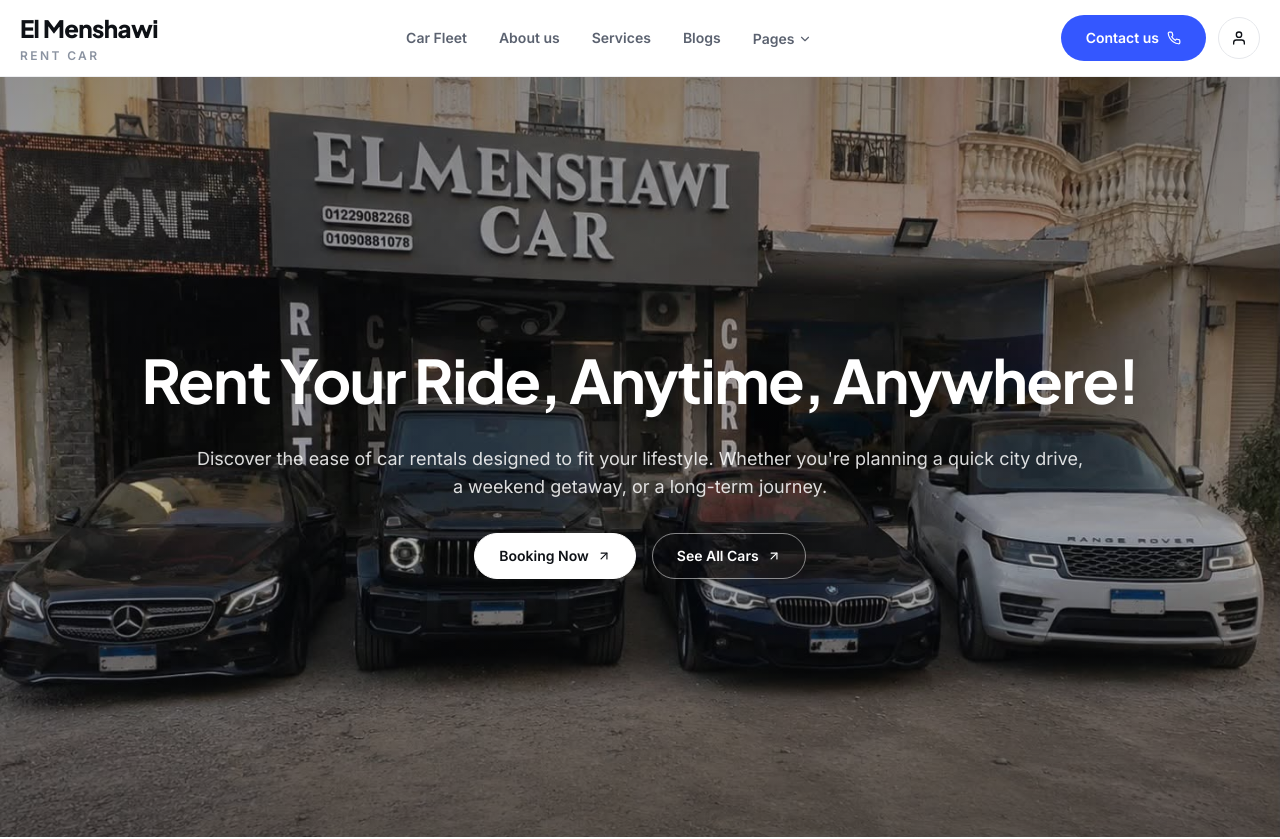
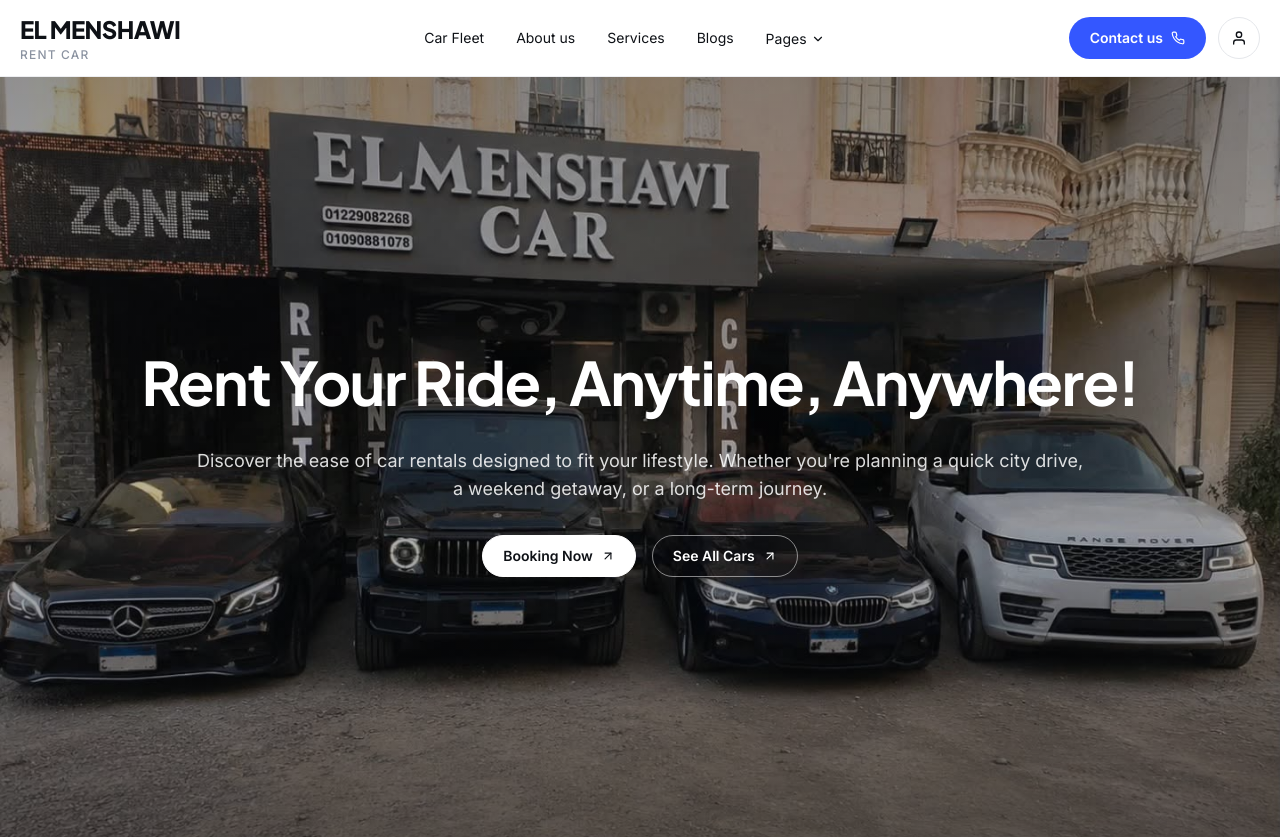
Before and after one commit to launchyeg/landing-page-el-menshawi-rent-car, a React (Vite) app: page / in a window 1280 px wide. Shown: the top 839 px of the page. Built offline with nearby package versions, Linux system fonts and the light colour scheme.

Commit message:
edit hero and navbar

```diff
--- a/src/components/layout/Brand.jsx
+++ b/src/components/layout/Brand.jsx
@@ -6,14 +6,14 @@
   return (
     <a href={href} className="inline-flex flex-col leading-none">
       <span
-        className={`font-heading text-xl font-extrabold tracking-tight sm:text-2xl ${
+        className={`font-heading text-xl font-extrabold tracking-tight sm:text-2xl uppercase ${
           isDark ? "text-white" : "text-ink"
         }`}
       >
         {name}
       </span>
       <span
-        className={`mt-1 text-xs font-semibold tracking-[0.2em] uppercase ${
+        className={`mt-0.5 text-xs font-medium tracking-[0.1em] uppercase ${
           isDark ? "text-white/50" : "text-ink-faint"
         }`}
       >
--- a/src/components/layout/Navbar.jsx
+++ b/src/components/layout/Navbar.jsx
@@ -16,7 +16,7 @@
 
   return (
     <motion.header
-      className="sticky top-0 z-[100] border-b border-border-soft bg-white/90 backdrop-blur-md"
+      className="sticky top-0 z-[100] border-b border-border-soft bg-white"
       initial={{ y: -24, opacity: 0 }}
       animate={{ y: 0, opacity: 1 }}
       transition={{ duration: 0.5, ease: [0.16, 1, 0.3, 1] }}
@@ -38,7 +38,7 @@
               >
                 <button
                   type="button"
-                  className="inline-flex items-center gap-1 text-sm font-semibold text-ink-soft transition-colors hover:text-ink"
+                  className="inline-flex items-center gap-1 text-sm font-normal text-ink transition-colors hover:text-primary"
                   aria-expanded={openDropdown === link.label}
                 >
                   {link.label}
@@ -57,7 +57,7 @@
                         <li key={item.label}>
                           <a
                             href={item.href}
-                            className="block rounded-lg px-3 py-2 text-sm font-medium whitespace-nowrap text-ink-soft hover:bg-surface-alt hover:text-ink"
+                            className="block rounded-lg px-3 py-2 text-sm font-normal whitespace-nowrap text-ink hover:bg-surface-alt hover:text-primary"
                           >
                             {item.label}
                           </a>
@@ -71,7 +71,7 @@
               <a
                 key={link.label}
                 href={link.href}
-                className="text-sm font-semibold text-ink-soft transition-colors hover:text-ink"
+                className="text-sm font-normal text-ink transition-colors hover:text-primary"
               >
                 {link.label}
               </a>
@@ -89,14 +89,16 @@
           </a>
           <button
             type="button"
-            className="hidden h-10.5 w-10.5 items-center justify-center rounded-full border border-border text-ink min-[900px]:inline-flex"
+            className="hidden h-10.5 w-10.5 items-center justify-center rounded-full border border-border hover:border-ink transition-colors text-ink min-[900px]:inline-flex"
             aria-label="Account"
           >
             <FiUser aria-hidden="true" />
           </button>
           <button
             type="button"
-            className="inline-flex h-10.5 w-10.5 items-center justify-center rounded-full border border-border text-lg text-ink min-[900px]:hidden"
+            className={`inline-flex h-10.5 w-10.5 items-center justify-center rounded-full border text-lg transition-colors min-[900px]:hidden ${
+              isOpen ? "border-ink text-ink" : "border-border-soft text-ink"
+            }`}
             aria-label={isOpen ? "Close menu" : "Open menu"}
             aria-expanded={isOpen}
             onClick={() => setIsOpen((v) => !v)}
@@ -154,6 +156,14 @@
                 {contactCta.label}
                 <FiPhone aria-hidden="true" />
               </a>
+              <a
+                href="#"
+                className="btn btn-outline mt-2 w-full"
+                onClick={() => setIsOpen(false)}
+              >
+                Admin
+                <FiUser aria-hidden="true" />
+              </a>
             </div>
           </motion.nav>
         )}
--- a/src/index.css
+++ b/src/index.css
@@ -69,7 +69,7 @@
   }
 
   .btn {
-    @apply inline-flex items-center justify-center gap-2 whitespace-nowrap rounded-full border border-transparent px-6 py-3 text-sm font-semibold transition-colors duration-200;
+    @apply inline-flex items-center justify-center gap-2 whitespace-nowrap rounded-full border border-transparent px-5 py-2.5 text-sm font-semibold transition-colors duration-200;
   }
 
   .btn-primary {
```
Also changed, not shown: 1 other file (tests, documents, lock files or other folders).
